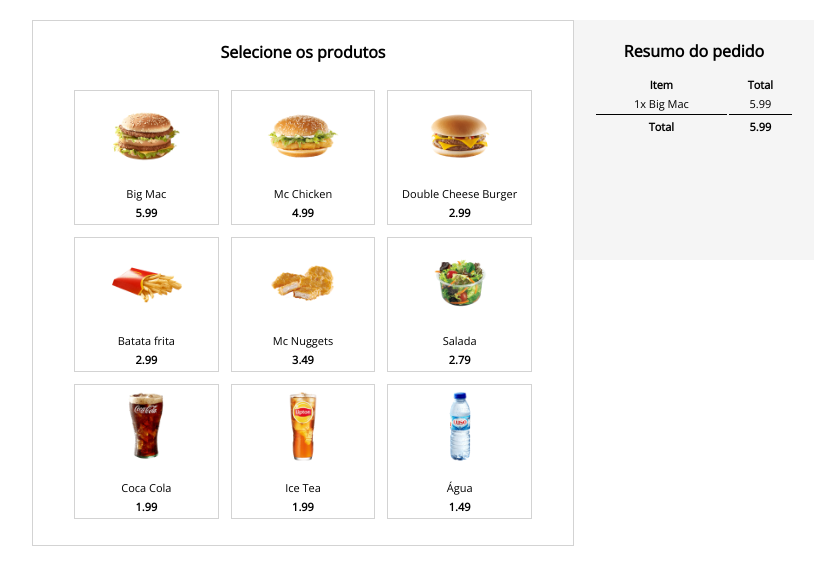
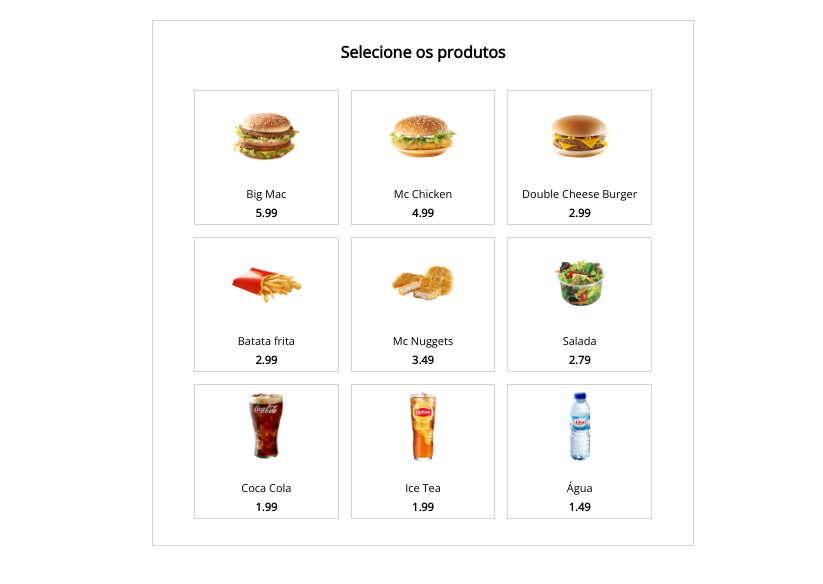
Before and after one commit to GabrielNarcizo/Self_Service_machine-Estudo-Vue3, a plain HTML site: page index.html in a window 1280 px wide. Shown: the whole page, without its empty margins (217-1040 px from the left). Drawn offline with nearby package versions, Linux system fonts and the light colour scheme.

Commit message:
feat: adiciona método para calculo de valor total

```diff
--- a/index.html
+++ b/index.html
@@ -17,7 +17,12 @@
     <main id="app">
       <section class="items">
         <h4>Selecione os produtos</h4>
-        <div v-for="product in products" class="product" @click="product.active = !product.active" :class="{selected : product.active}">
+        <div
+          v-for="product in products"
+          class="product"
+          @click="product.active = !product.active"
+          :class="{selected : product.active}"
+        >
           <div class="photo">
             <img :src="product.photo" />
           </div>
@@ -25,7 +30,12 @@
             <span class="name">{{product.name}}</span>
             <span class="price">{{product.price}}</span>
             <div class="quantity-area" v-if="product.active">
-              <button @click.stop="product.quantity--" :disabled="product.quantity  <= 1">-</button>
+              <button
+                @click.stop="product.quantity--"
+                :disabled="product.quantity  <= 1"
+              >
+                -
+              </button>
               <span class="quantity">{{product.quantity}}</span>
               <button @click.stop="product.quantity++">+</button>
             </div>
@@ -33,7 +43,7 @@
         </div>
       </section>
 
-      <section class="summary">
+      <section class="summary" v-if="total()>0">
         <strong>Resumo do pedido</strong>
         <table>
           <thead>
@@ -43,14 +53,16 @@
             </tr>
           </thead>
           <tbody>
-            <tr>
-              <td>1x Big Mac</td>
-              <td>5.99</td>
+            <tr v-for="product in products">
+              <template v-if="product.active">
+                <td>{{ product.quantity + 'x ' + product.name}}</td>
+                <td>{{ (product.quantity * product.price).toFixed(2) }}</td>
+              </template>
             </tr>
 
             <tr>
               <th>Total</th>
-              <th>5.99</th>
+              <th>{{ total() }}</th>
             </tr>
           </tbody>
         </table>
--- a/scripts.js
+++ b/scripts.js
@@ -69,6 +69,19 @@ const SelfServiceMachine = {
         return {
             products: window.products
         }
+    },
+    methods: {
+        total: function() {
+            var total = 0;
+
+            this.products.forEach(function(item){
+                if (item.active) {
+                    total += item.price * item.quantity
+                }
+            });
+
+            return total.toFixed(2);
+        }
     }
 };
 
```
